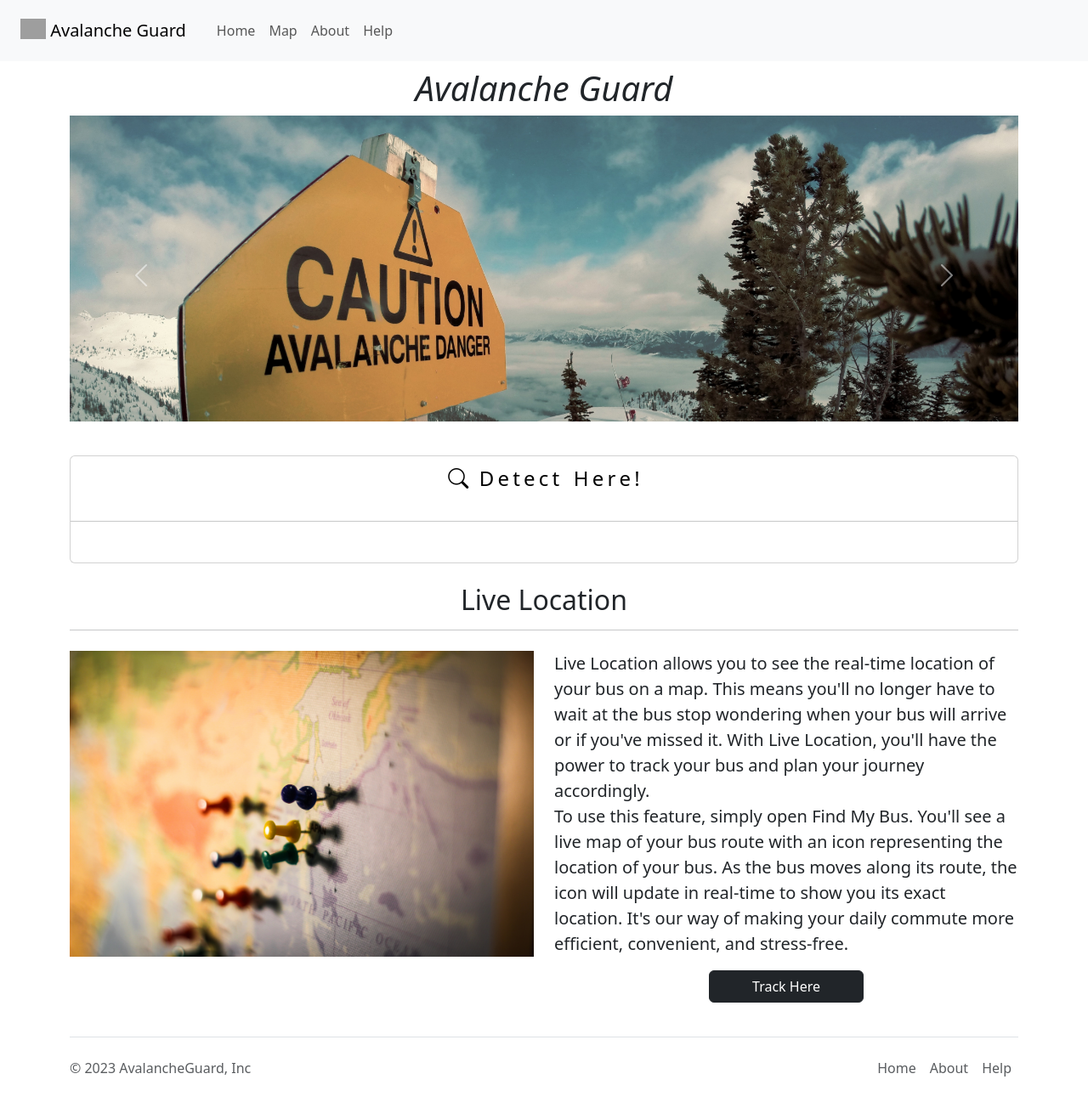
After one commit to royayushi/AvalancheGuard, a Flask app: page / in a window 1280 px wide. The commit adds this page. Shown: the whole page at 85% size. Run offline with Flask 3, Linux system fonts and the light colour scheme; grey boxes are pictures that could not be loaded.

Commit message:
Created home.html page.

```diff
--- a/app.py
+++ b/app.py
@@ -8,8 +8,13 @@ app = Flask(__name__)
 # flaskDebug = os.getenv("FLASK_DEBUG")
 
 @app.route("/base")
-def about():
+def base():
   return render_template('base.html')
+
+@app.route("/")
+@app.route("/home")
+def home_page():
+  return render_template('home.html')
 
 if __name__ == "__main__":
   app.run(host='0.0.0.0', debug = True)
--- a/templates/base.html
+++ b/templates/base.html
@@ -12,13 +12,12 @@
       <!-- Animated CSS -->
       <link rel="stylesheet" href="https://cdnjs.cloudflare.com/ajax/libs/animate.css/4.1.1/animate.min.css"/>
 
-      <link rel="stylesheet" href="base.css">
 
       {% block css %}
 
       {% endblock %}
       <title>
-         <!-- Base -->
+
           {% block title %}
 
           {% endblock %}
@@ -27,10 +26,13 @@
    <body>
 
       {% include "nav.html" %}
-      <!-- <h1>HELLO!</h1> -->
+       <!-- <p>HELLO!</p> -->
       {% block content %}
 
       {% endblock %}
+      <div class="reveal">
+         {% include 'footer.html' %}
+       </div>
 
 
  <!-- BOOTSTRAP--------------------------------- -->
@@ -40,6 +42,12 @@
     <!-- reveal animation on scroll -->
     <script src="https://unpkg.com/scrollreveal"></script>
 
+    <script>
+      scrollReveal().reveal('.track', {
+         delay: 500
+      });
+    </script>
+
 </body>
 
 </html>
--- /dev/null
+++ b/templates/home.html
@@ -0,0 +1,97 @@
+{% extends 'base.html' %}
+
+{% block css %}
+  {{ super() }}
+    <link rel="stylesheet" href="static\home.css">
+{% endblock %}
+
+{% block title %}
+    AvalancheGuard-Home
+{% endblock %}
+
+{% block content %}
+
+<div class="container">
+  <h1 class=" fst-italic fw-normal text-center mt-0  mb-2 animate__heartBeat" style="@import url('https://fonts.googleapis.com/css2?family=Chivo+Mono:wght@300&family=Roboto:ital,wght@1,100&display=swap');"> Avalanche Guard</h1>
+  <div class="reveal">
+     {% include 'image_slides.html' %}
+  </div>
+  <div class="reveal">
+
+
+  <div class="card mt-4">
+    <div class="waviy text-center mt-2 mb-0">
+     <p>
+        <span style="--i:0"><i class="bi bi-search"></i></span>
+        <span style="--i:6"> </span>
+        <span style="--i:6"> </span>
+        <span style="--i:1">D</span>
+        <span style="--i:2">e</span>
+        <span style="--i:3">t</span>
+        <span style="--i:4">e</span>
+        <span style="--i:5">c</span>
+        <span style="--i:6">t</span>
+        <span style="--i:7"> </span>
+        <span style="--i:7"> </span>
+        <span style="--i:8"> </span>
+        <span style="--i:9">H</span>
+        <span style="--i:10">e</span>
+        <span style="--i:11">r</span>
+        <span style="--i:12">e</span>
+        <span style="--i:13">!</span>
+
+      </p>
+    </div>
+
+    <hr>
+
+
+    <div class="card-body d-flex flex-column align-items-center justify-content-center">
+      <!-- something -->
+    </div>
+  </div>
+
+
+  <div class="reveal">
+     <div class="text-center mt-4 mb-4 ">
+        <h2 class="track animate__heartBeat mt-4">Live Location </h2>
+        <hr>
+     </div>
+     <div class="row" style="margin-bottom: 16px;">
+        <div class="col-md-6">
+           <img src="static\map.jpg" class="img-fluid" style="height: 360px;
+           width: 100%;
+           object-fit: cover;
+           margin-bottom: 16px;">
+        </div>
+
+        <div class="col-md-6">
+           <p class="lead">
+              Live Location allows you to see the real-time location of your bus
+              on a map. This means you'll no longer have to wait at the bus stop
+              wondering when your bus will arrive or if you've missed it. With
+              Live Location, you'll have the power to track your bus and
+              plan your journey accordingly.<br>
+
+To use this feature, simply open Find My Bus. You'll see a live map of your
+bus route with an icon representing the location of your bus.
+As the bus moves along its route, the icon will update in real-time
+to show you its exact location.
+It's our way of making your daily commute more efficient, convenient, and stress-free.<br></p>
+<p class="text-center"><a   href="/track" class="btn btn-dark px-4 col-md-4 text-center space" type="submit"> Track Here</a>
+</p>
+        </div>
+
+
+
+     </div>
+  </div>
+{% endblock %}
+
+
+
+<script>
+  ScrollReveal().reveal('.track', {
+     delay: 500
+  });
+</script>
--- /dev/null
+++ b/templates/image_slides.html
@@ -0,0 +1,33 @@
+<div id="carouselExampleControls" class="carousel slide" data-bs-ride="carousel">
+    <div class="carousel-inner">
+      <div class="carousel-item active ">
+        <img src="static\caution.jpg" class="d-block img-fluid  banner" alt="sd" style="
+        height: 360px;
+        width: 100%;
+        object-fit: cover;
+        margin-bottom: 16px;">
+      </div>
+      <div class="carousel-item">
+        <img src="static\avalanche1.jpg" class="d-block img-fluid banner" alt="go" style="
+        height: 360px;
+        width: 100%;
+        object-fit: cover;
+        margin-bottom: 16px;">
+      </div>
+      <div class="carousel-item">
+        <img src="static\helicopter.jpg" class="d-block img-fluid banner" alt="yo" style="
+        height: 360px;
+        width: 100%;
+        object-fit: cover;
+        margin-bottom: 16px;">
+      </div>
+    </div>
+    <button class="carousel-control-prev" type="button" data-bs-target="#carouselExampleControls" data-bs-slide="prev">
+      <span class="carousel-control-prev-icon" aria-hidden="true"></span>
+      <span class="visually-hidden">Previous</span>
+    </button>
+    <button class="carousel-control-next" type="button" data-bs-target="#carouselExampleControls" data-bs-slide="next">
+      <span class="carousel-control-next-icon" aria-hidden="true"></span>
+      <span class="visually-hidden">Next</span>
+    </button>
+  </div>
```
Also changed, not shown: static/home.css (renamed from static/base.css), static/map.jpg (added).
